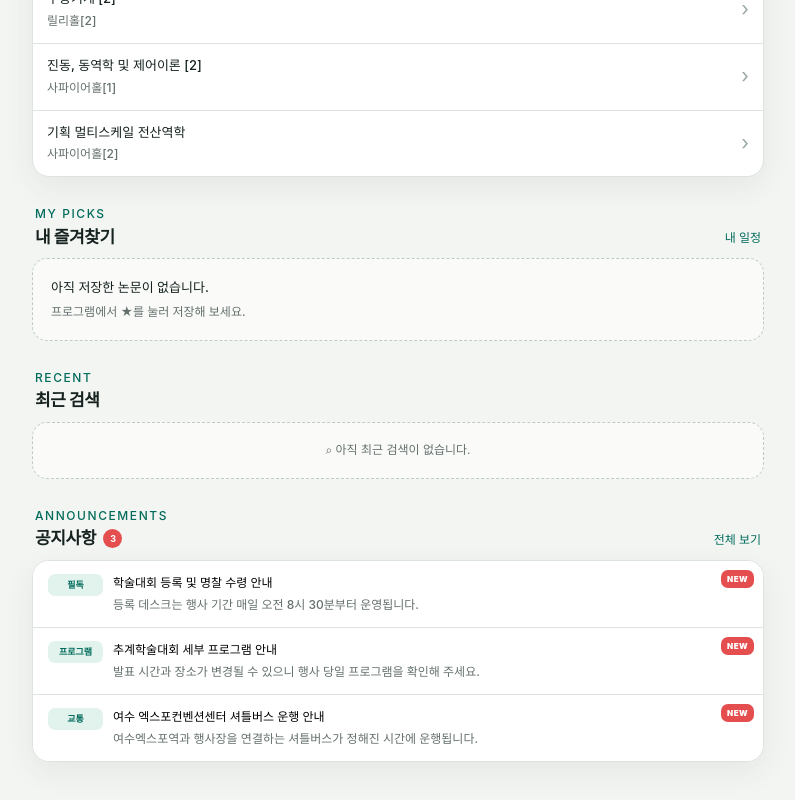
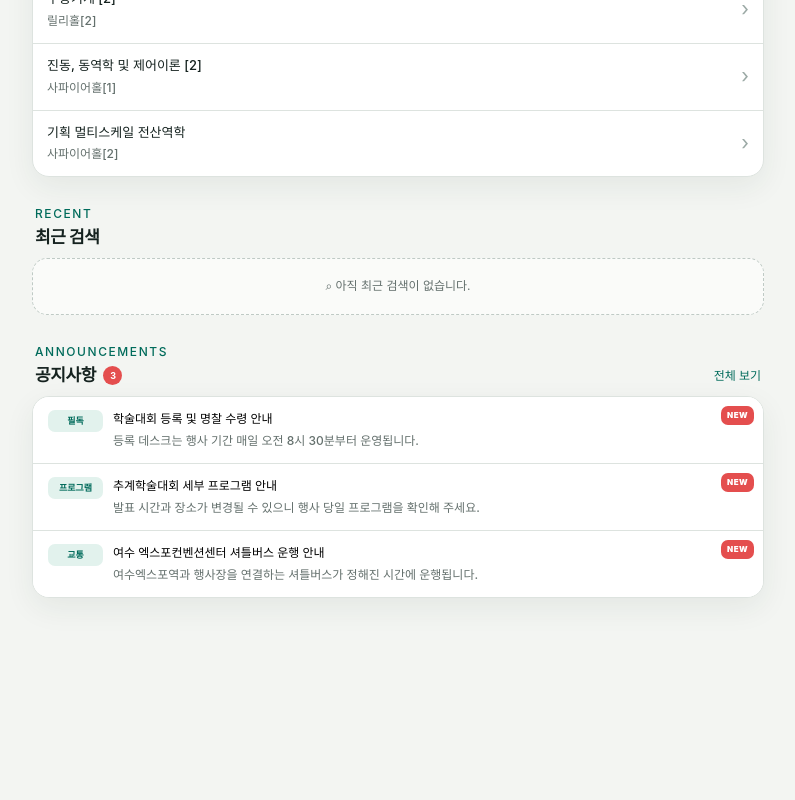
Before and after one commit to skim0130/KSNVE-Conference-app, a Next.js app: page / in a window 1280 px wide. Shown: the part 1577-2377 px from the top of the page, without its empty margins (242-1037 px from the left). After the commit the page ends 2263 px from the top, so only its background shows below. Built offline with nearby package versions, Linux system fonts and the light colour scheme; a web font is replaced by a local one.

Commit message:
Simplify Today dashboard layout

```diff
--- a/app/page.tsx
+++ b/app/page.tsx
@@ -116,7 +116,6 @@ export default function Home() {
   const simulatedUpcomingSessions = mockNow ? upcomingSessionsAt(sessions, mockNow.instant) : dashboardSessions;
   const simulatedDashboardSessions = mockNow ? simulatedUpcomingSessions : dashboardSessions;
   const upcomingSessionGroups = groupSessionsByStart(simulatedUpcomingSessions).slice(0, 4);
-  const favoritePreview = myPapers.slice(0, 3);
   const unreadCount = announcements.filter((announcement) => !readAnnouncements.includes(announcement.id)).length;
 
   const markAnnouncementRead = (id: string) => setReadAnnouncements((current) => {
@@ -164,7 +163,6 @@ export default function Home() {
       <NotificationManager favoriteIds={saved}/>
       {!isAfterConference && <><div className="dashboard-section"><div className="dashboard-heading"><div><span>NOW & NEXT</span><h2>{isConferenceDay ? '오늘의 세션' : '예정 세션'}</h2></div><button onClick={() => changeTab('program')}>전체 보기</button></div><div className="dashboard-sessions">{simulatedDashboardSessions.slice(0, 3).map((session) => <SessionCard key={session.id} session={session} paperCount={papers.filter((paper) => paper.sessionId === session.id).length}/>)}{(mockNow || isConferenceDay) && simulatedDashboardSessions.length === 0 && <div className="compact-empty">예정된 세션이 없습니다.</div>}</div></div>
       <div className="dashboard-section"><div className="dashboard-heading"><div><span>UPCOMING</span><h2>다가오는 일정</h2></div></div><div className="upcoming-groups">{upcomingSessionGroups.map((group) => <section className="upcoming-group" key={group.key}><time>{group.time}</time><div>{group.sessions.map((session) => <Link href={`/sessions/${session.id}`} key={session.id}><div><b>{session.title}</b><small>{session.venue}</small></div><span>›</span></Link>)}</div></section>)}{(mockNow || isConferenceDay) && simulatedUpcomingSessions.length === 0 && <div className="compact-empty">다가오는 일정이 없습니다.</div>}</div></div></>}
-      <div className="dashboard-section"><div className="dashboard-heading"><div><span>MY PICKS</span><h2>내 즐겨찾기</h2></div><button onClick={() => changeTab('my')}>내 일정</button></div>{favoritePreview.length ? showPapers(favoritePreview) : <button className="compact-empty favorite-empty" onClick={() => changeTab('papers')}><b>아직 저장한 논문이 없습니다.</b><span>프로그램에서 ★를 눌러 저장해 보세요.</span></button>}</div>
       <div className="dashboard-section"><div className="dashboard-heading"><div><span>RECENT</span><h2>최근 검색</h2></div></div>{recentSearches.length ? <div className="recent-chips">{recentSearches.map((item) => <button key={item} onClick={() => runRecentSearch(item)}>⌕ {item}</button>)}</div> : <button className="compact-empty" onClick={() => changeTab('search')}>⌕ 아직 최근 검색이 없습니다.</button>}</div>
       <div className="dashboard-section"><div className="dashboard-heading"><div><span>ANNOUNCEMENTS</span><h2>공지사항 {unreadCount > 0 && <i>{unreadCount}</i>}</h2></div><Link href="/notices">전체 보기</Link></div><div className="announcement-list">{announcements.slice(0, 3).map((announcement) => <button className={readAnnouncements.includes(announcement.id) ? 'read' : ''} key={announcement.id} onClick={() => markAnnouncementRead(announcement.id)}><span>{announcement.category}</span><div><b>{announcement.title}</b><small>{announcement.body}</small></div>{!readAnnouncements.includes(announcement.id) && <em>NEW</em>}</button>)}</div></div>
     </section>}
```
